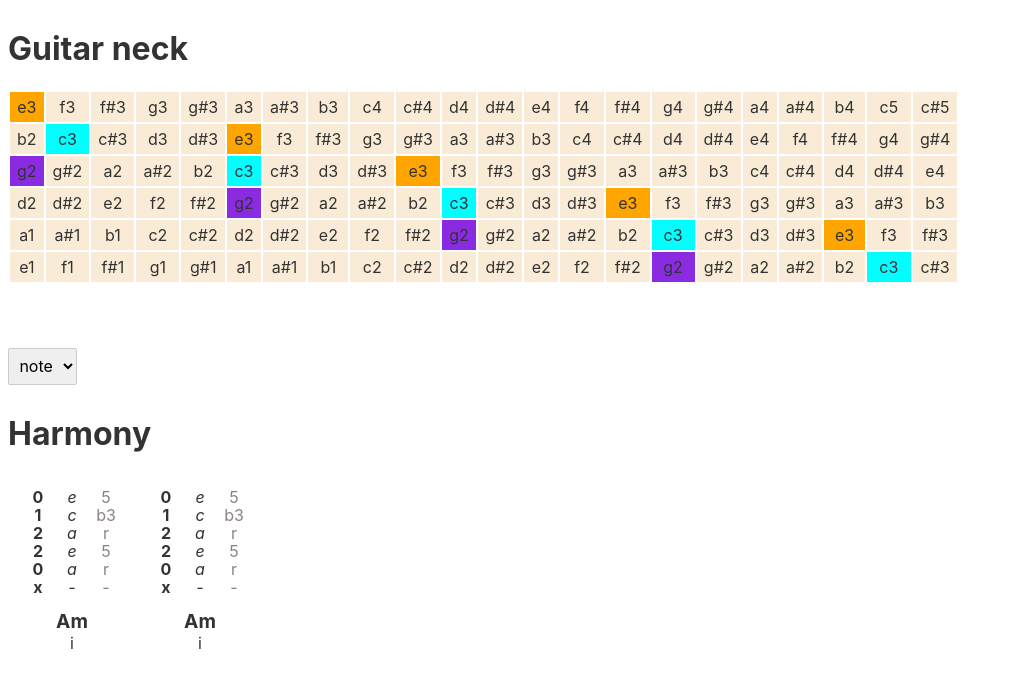
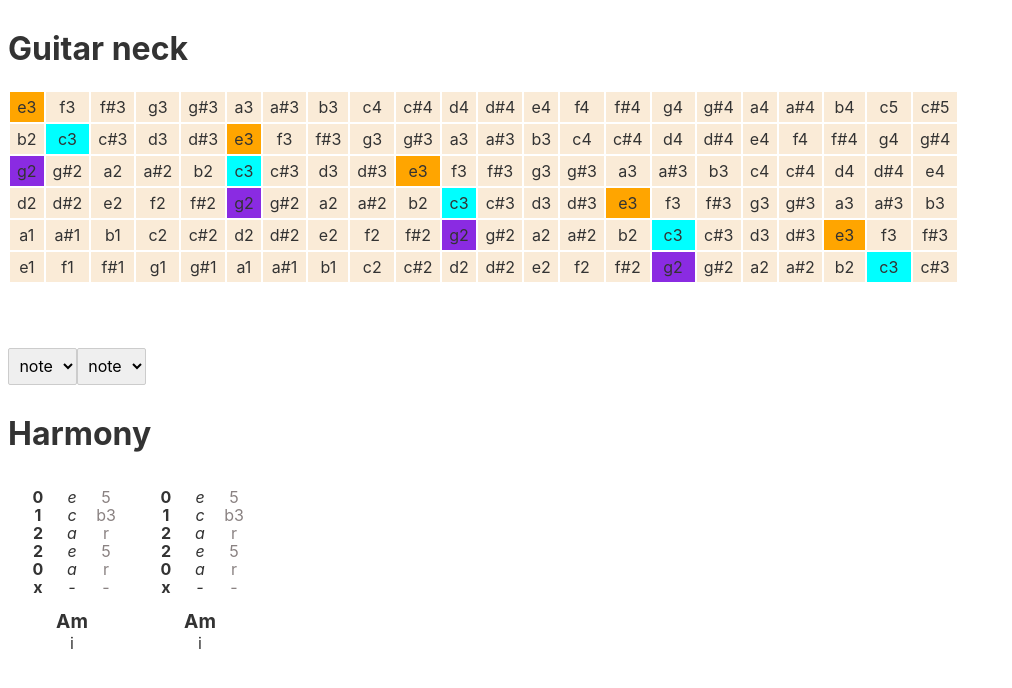
Before and after one commit to HEYROCKME/guitarSudoku, a Svelte app: page / in a window 1280 px wide. Shown: the top 688 px of the page, without its empty margins (0-1012 px from the left). Built offline with nearby package versions, Linux system fonts and the light colour scheme.

Commit message:
clean up

```diff
--- a/src/App.svelte
+++ b/src/App.svelte
@@ -1,78 +1,14 @@
 <script lang="ts">
-
-
-
 import HarmonyGrid from './HarmonyGrid.svelte'
 import GuitarNeck from './GuitarNeck.svelte'
 import NoteSelector from './noteSelector.svelte';
 
-
-
-
-
-// let frets = 21
-// let flats = false
-// let guitarneck = makeGuitarNeck(tuning.regular, frets, flats)
-
-
-
-// let selected = ""
-// let chromatic = flats ? chromaticFullRangeFlats : chromaticFullRangeSharps
-
-// const noteRange =  [guitarneck[guitarneck.length -1][0][0], guitarneck[0][0][21]]
-// const notesOnNeck = chromatic.slice(chromatic.indexOf(noteRange[0]), chromatic.indexOf(noteRange[1]))
-
-
-
-// function handleChange() {
-// 	document.querySelectorAll(".pink").forEach(el => el.classList.remove("pink"))
-
-// 	let selector = "." + selected
-// 	let aClass = document.querySelectorAll(selector)
-// 	let selectedNote = []
-
-// 	aClass.forEach( item => {
-
-// 		selectedNote.push(item)
-// 	})
-
-// 	selectedNote.forEach(item => item.classList.add("pink"))
-// }
-
-
-
-
 </script>
 
-<!-- <h1>Guitar neck</h1>
-<table>
-  {#each guitarneck as fretboard, i }
-
-	 <tr id="string{i + 1}">
-	{#each fretboard as notes }
-	<td class="string-names">{i + 1} str</td>
-		{#each notes as note}
-
-		<td class={note}>{note}</td>
-
-		{/each}
-	{/each}
-	</tr>
-  {/each}
-</table> -->
-
-
-<!-- <select bind:value={selected} on:change={handleChange} name="pink" id="note1">
-  {#each notesOnNeck as notes}
-  <option value={notes}>{notes}</option>
-  {/each}
-</select> -->
-
-
 <GuitarNeck/>
-<NoteSelector />
-
-
+<div class="selectors">
+	<NoteSelector /> <NoteSelector />
+</div>
 
 <h1>Harmony</h1>
 <div class="chordsheet">
@@ -83,7 +19,10 @@ import NoteSelector from './noteSelector.svelte';
 <style>
 	 * {padding: 0;}
 
-
+	.selectors {
+		display: flex;
+		flex-direction: row;
+	}
 
 	.chordsheet {
 		display: flex;
```
